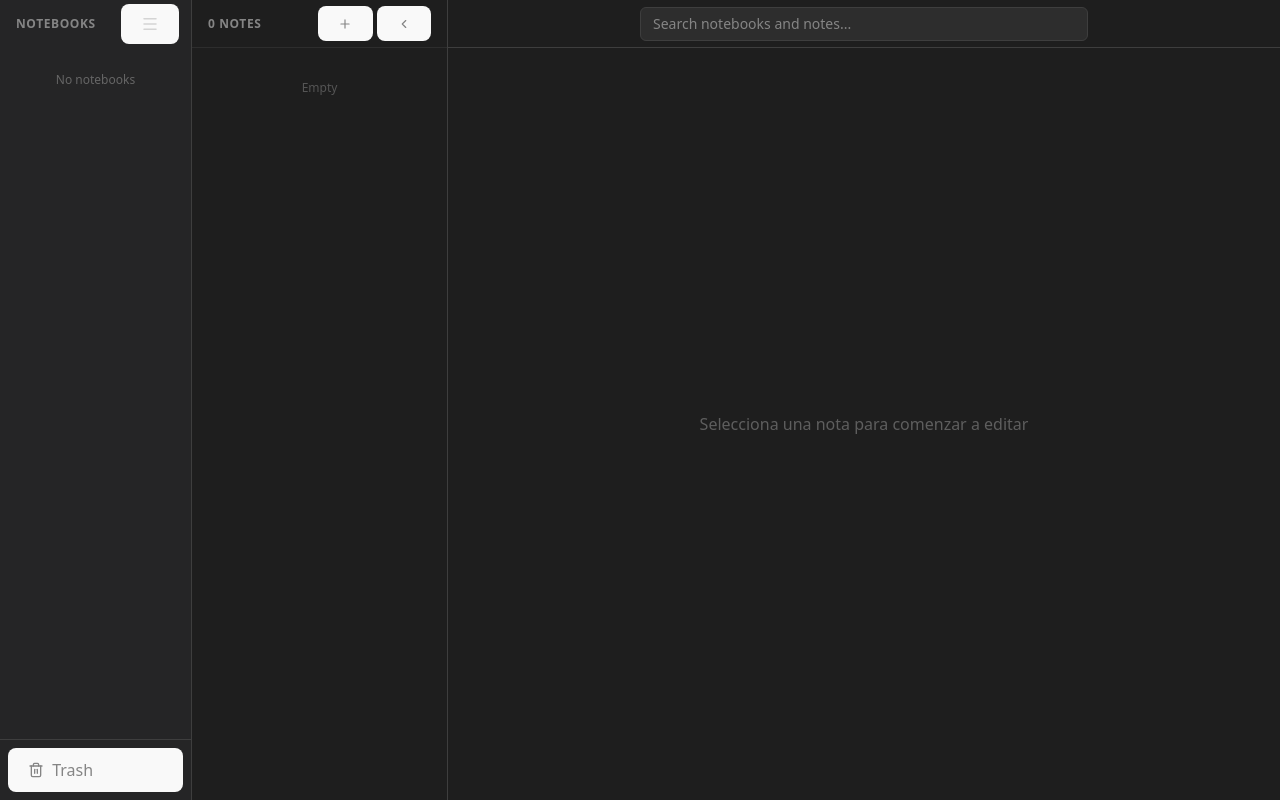
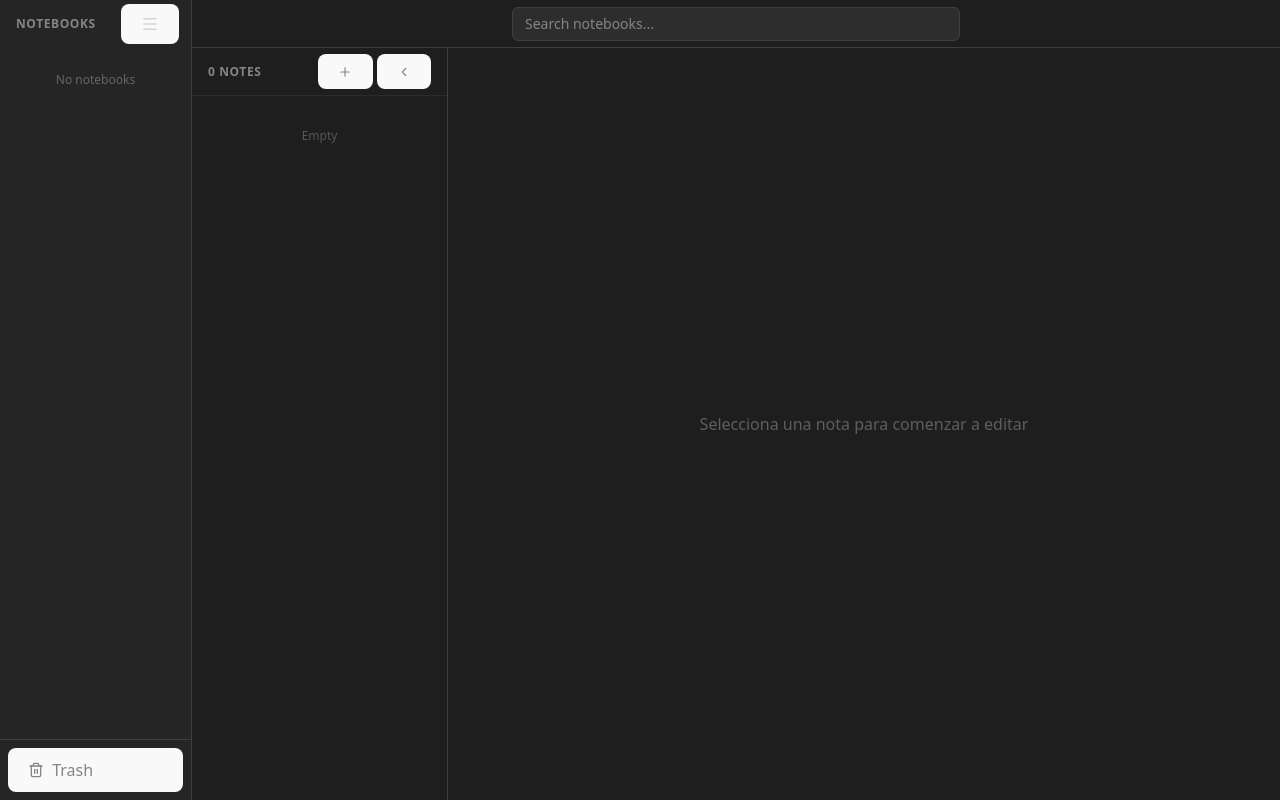
Before and after one commit to LuisRodriguez27/notex, a React (Vite) app in the folder renderer/: page / in a window 1280 px wide. Built offline with nearby package versions, Linux system fonts and the light colour scheme.

Commit message:
fix: weight search bar

```diff
--- a/renderer/src/components/layout/MainLayout.tsx
+++ b/renderer/src/components/layout/MainLayout.tsx
@@ -15,6 +15,23 @@ export const MainLayout = ({ children }: { children: ReactNode }) => {
         <SidebarOne isExpanded={expandSidebarOne} onToggle={() => setExpandSidebarOne(!expandSidebarOne)} />
       </aside>
 
+      {/* Right Column: Sidebar 2 + Editor + Header */}
+      <div className="flex-1 flex flex-col min-w-0 bg-[#1e1e1e] overflow-hidden">
+        {/* Top Bar / Search - Spanning Sidebar 2 and Editor */}
+        <header className="h-12 border-b border-[#3e3e3e] flex items-center px-4 justify-between bg-[#1e1e1e] flex-none z-20">
+          <div className="flex-1 max-w-md mx-auto">
+            <div className="relative">
+              <input
+                type="text"
+                placeholder="Search notebooks..."
+                className="w-full bg-[#2d2d2d] text-[#d4d4d4] text-sm rounded-md border border-[#3e3e3e] px-3 py-1.5 focus:outline-none focus:border-[#007acc] placeholder-[#858585]"
+              />
+            </div>
+          </div>
+        </header>
+
+        {/* Content Area: Sidebar 2 + Editor */}
+        <div className="flex-1 flex overflow-hidden relative">
           {/* Sidebar 2: Notes List */}
           <aside
             className={`${expandSidebarTwo ? 'w-[20vw] min-w-[20vw]' : 'w-[3vw] min-w-[3vw]'} bg-[#1e1e1e] border-r border-[#3e3e3e] flex flex-col transition-all duration-300 ease-in-out z-10 overflow-hidden relative`}
@@ -22,27 +39,15 @@ export const MainLayout = ({ children }: { children: ReactNode }) => {
             <SidebarTwo isExpanded={expandSidebarTwo} onToggle={() => setExpandSidebarTwo(!expandSidebarTwo)} />
           </aside>
 
-			{/* Main Content Area */}
+          {/* Main Content Area (Editor) */}
           <main className="flex-1 flex flex-col min-w-0 bg-[#1e1e1e]">
-				{/* Top Bar / Search */}
-				<header className="h-12 border-b border-[#3e3e3e] flex items-center px-4 justify-between bg-[#1e1e1e]">
-					{/* Search only - Toggles are now in sidebars */}
-					<div className="flex-1 max-w-md mx-auto">
-						<div className="relative">
-							<input
-								type="text"
-								placeholder="Search notebooks and notes..."
-								className="w-full bg-[#2d2d2d] text-[#d4d4d4] text-sm rounded-md border border-[#3e3e3e] px-3 py-1.5 focus:outline-none focus:border-[#007acc] placeholder-[#858585]"
-							/>
-						</div>
-					</div>
-				</header>
-
             {/* Editor Content */}
             <div className="flex-1 overflow-auto p-8 relative">
               {children}
             </div>
           </main>
         </div>
+      </div>
+    </div>
   );
 };
```
Lines whose indentation alone changed are shown as unchanged.
